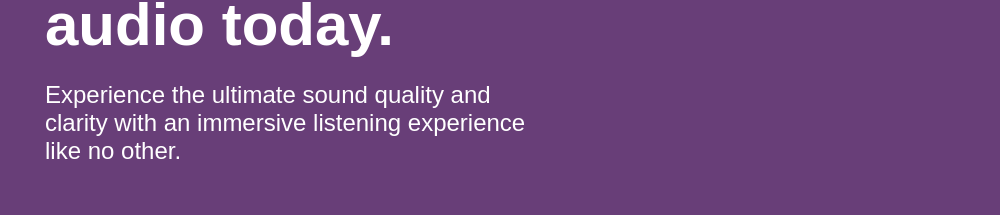
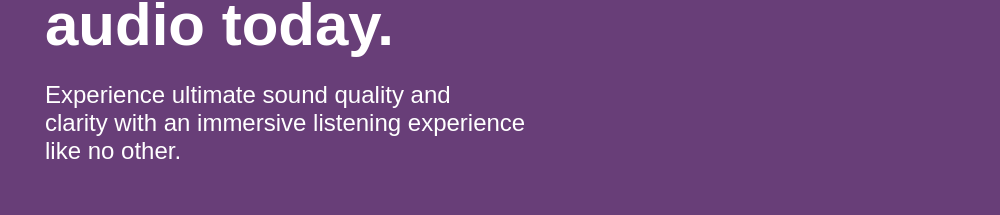
Before and after one commit to thusarakap/SoundSculpt, an Electron app: page pages/start.html in a window 1000 px wide. Shown: the part 119-334 px from the top of the page. Drawn offline with Linux system fonts and the light colour scheme; a web font is replaced by a local one.

Commit message:
Start.html readability improvements
Improved code readability and added descriptive comments.

```diff
--- a/pages/start.html
+++ b/pages/start.html
@@ -1,4 +1,3 @@
-<!-- start.html -->
 <!DOCTYPE html>
 <html lang="en">
   <head>
@@ -7,22 +6,27 @@
     <title>Start Screen</title>
     <link rel="stylesheet" href="../resources/styles/styles.css">
   </head>
+
   <body>
+
+    <!-- Main div containing the description -->
     <div class="startDescriptionContainer">
       <h1>Experience crystal-clear
         <br>
         audio today.</h1>
-    <p>Experience the ultimate sound quality and
+      <p>Experience ultimate sound quality and
         <br>
         clarity with an immersive listening experience
         <br>
         like no other.</p>
     </div>
 
+    <!-- Secondary section containing links to the login and registration pages -->
     <div class="loginRegButtonContainer">
         <a href="login.html">Sign In</a>
         <p>OR</p>
         <a href="register.html">Sign Up</a>
     </div>
+
   </body>
 </html>
```
Lines whose indentation alone changed are shown as unchanged.
